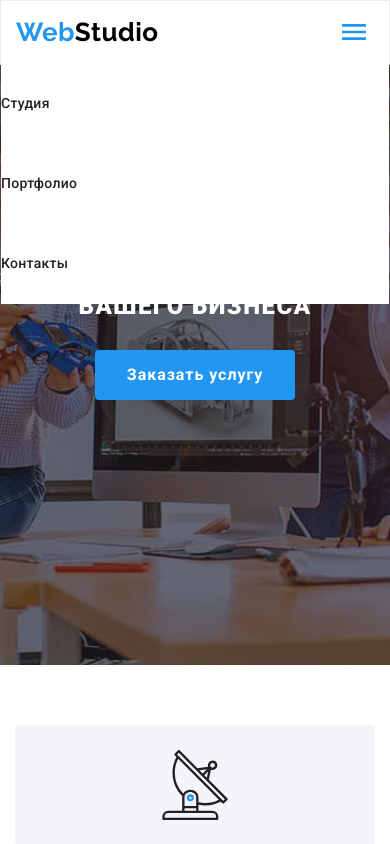
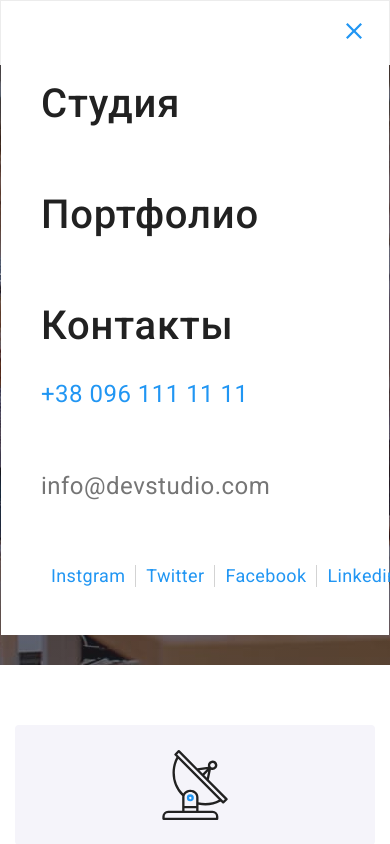
Before and after one commit to doomys1234/goit-markup-hw-08, a plain HTML site: page index.html in a window 390 px wide. Both pictures are taken after a click on the button 354 px from the left and 32 px from the top of the page. Shown: the top 844 px of the page. Drawn offline with nearby package versions, Linux system fonts and the light colour scheme.

Commit message:
changed button

```diff
--- a/index.html
+++ b/index.html
@@ -20,8 +20,8 @@
     <header class="header">
       <div class="container header__container">
         <a href="" class="container__link"><span class="container-logo">Web</span>Studio</a>
+        <div class="container-nav" id="menu-container" data-menu>
         <nav class="navigation">
-
           <ul class="navigation__list">
             <li class="navigation__item">
               <a href="" class="navigation__link navigation__link--current">Студия</a>
@@ -31,15 +31,22 @@
             </li>
             <li class="navigation__item"><a href="" class="navigation__link">Контакты</a></li>
           </ul>
-          <button class="navigation__button is-open" type="button" aria-expanded="false" data-menu-button>
+          <a href="tel:+380961111111" class="navigation__link--modal">+38 096 111 11 11</a>
+          <a href="mailto:info@devstudio.com" class="navigation__link--modal different-color">info@devstudio.com</a>
+          </nav>
+          <ul class="modal-list">
+            <li class="modal-list__item"><a class="modal-list__link" href="" target="_blank" rel="noopener noreferrer" aria-label="Instgram">Instgram</a></li>
+            <li class="modal-list__item"><a class="modal-list__link" href="" target="_blank" rel="noopener noreferrer" aria-label="Twitter">Twitter</a></li>
+            <li class="modal-list__item"><a class="modal-list__link" href="" target="_blank" rel="noopener noreferrer" aria-label="Facebook">Facebook</a></li>
+            <li class="modal-list__item"><a class="modal-list__link" href="" target="_blank" rel="noopener noreferrer" aria-label="Linkedin">Linkedin</a></li>
+          </ul>
+          </div>
+          <button class="navigation__button" type="button" aria-expanded="false" aria-controls="menu-container" data-menu-button>
             <svg class="navigation__icon" width="24" height="16" aria-label="Переключатель мобильного меню">
               <use class="navigation__icon--close" href="./images/icons.svg#icon-close"></use>
               <use class="navigation__icon--menu" href="./images/icons.svg#icon-menu"></use>
               </svg>
-
-
           </button>
-        </nav>
 
         <ul class="contacts">
           <li class="contacts__item">
--- a/sass/components/header_footer/_footer.scss
+++ b/sass/components/header_footer/_footer.scss
@@ -146,6 +146,8 @@
   line-height: 1.14;
 }
 .footer-form_mail {
+  display: block;
+  @media screen and (min-width: 1200px) {
     display: flex;
   }
 }
--- a/sass/components/header_footer/_header.scss
+++ b/sass/components/header_footer/_header.scss
@@ -1,31 +1,12 @@
 /* HEADER */
 .header {
+  position: relative;
   border: 1px solid #ececec;
 }
 .header__container {
-  position: relative;
   display: flex;
   align-items: center;
   justify-content: space-between;
-}
-
-.navigation__list {
-  @media screen and (max-width: 767px) {
-    position: absolute;
-    background-color: white;
-    top: 100%;
-    left: 0px;
-    width: 100%;
-  }
-  @media screen and (min-width: 768px) {
-    display: flex;
-  }
-}
-
-@media screen and (min-width: 768px) {
-  .navigation__item + .navigation__item {
-    margin-left: 50px;
-  }
 }
 
 .container__link {
@@ -46,7 +27,37 @@
 .container-logo {
   color: var(--accent-color);
 }
+.container-nav {
+  display: none;
+  position: absolute;
+  padding: 48px 40px;
+  background-color: white;
+  top: 0px;
+  left: 0px;
+  width: 100%;
+  &.is-open {
+    display: block;
+  }
+}
+.navigation__list {
+  @media screen and (min-width: 480px) and (max-width: 767px) {
+    margin-bottom: 302px;
+  }
+  @media screen and (min-width: 768px) {
+    display: flex;
+  }
+}
+@media screen and (min-width: 480px) and (max-width: 767px) {
+  .navigation__item:not(:last-child) {
+    margin-bottom: 32px;
+  }
+}
 
+@media screen and (min-width: 768px) {
+  .navigation__item + .navigation__item {
+    margin-left: 50px;
+  }
+}
 .navigation__link {
   position: relative;
   display: block;
@@ -63,9 +74,22 @@
   &:focus {
     color: var(--accent-color);
   }
+  @media screen and (min-width: 480px) and (max-width: 767px) {
+    padding: 0px;
+  }
+  @media screen and (max-width: 767px) {
+    font-size: 40px;
+    line-height: 1.17;
+  }
+}
+@media screen and (min-width: 480px) and (max-width: 767px) {
+  .navigation__link--current {
+    color: var(--accent-color);
+  }
 }
 
 .navigation__link--current::after {
+  @media screen and (min-width: 767px) {
     position: absolute;
     left: 0px;
     bottom: 0px;
@@ -75,12 +99,41 @@
     height: 4px;
     border-radius: 2px;
     background-color: var(--accent-color);
-
-  @media screen and (max-width: 767px) {
-    display: none;
   }
 }
+
+.navigation__link--modal {
+  display: block;
+  margin-bottom: 64px;
+  font-size: 24px;
+  line-height: 1.16;
+  letter-spacing: 0.02em;
+  color: var(--accent-color);
+}
+.different-color {
+  color: var(--text-color);
+}
+.modal-list {
+  display: flex;
+}
+.modal-list__item {
+  &:not(:last-child) {
+    border-right: 1px solid rgba(33, 33, 33, 0.2);
+  }
+}
+
+.modal-list__link {
+  padding: 10px;
+  font-size: 18px;
+  line-height: 1.22;
+  letter-spacing: 0.02em;
+  color: var(--accent-color);
+}
+
 .navigation__button {
+  position: absolute;
+  top: 10px;
+  right: 15px;
   display: flex;
   justify-content: center;
   align-items: center;
@@ -91,6 +144,7 @@
   border-color: transparent;
   background-color: #fff;
   fill: currentColor;
+  transition: var(--fill);
 
   &:hover,
   &:focus {
@@ -110,6 +164,7 @@
 .navigation__button.is-open .navigation__icon--menu {
   display: none;
 }
+
 .contacts {
   margin-left: auto;
   @media screen and (max-width: 767px) {
```
Also changed, not shown: css/main.css, css/main.min.css, 2 other files. Lines whose indentation alone changed are shown as unchanged.
